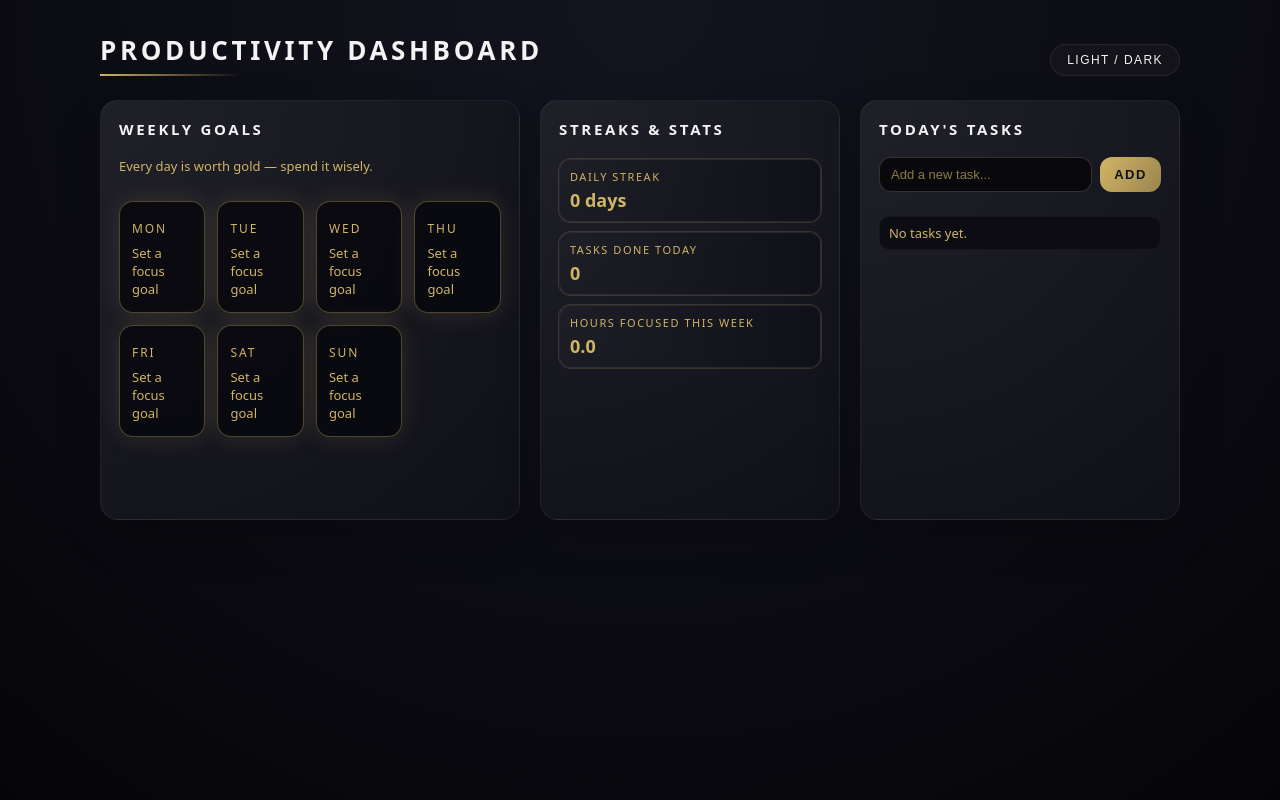
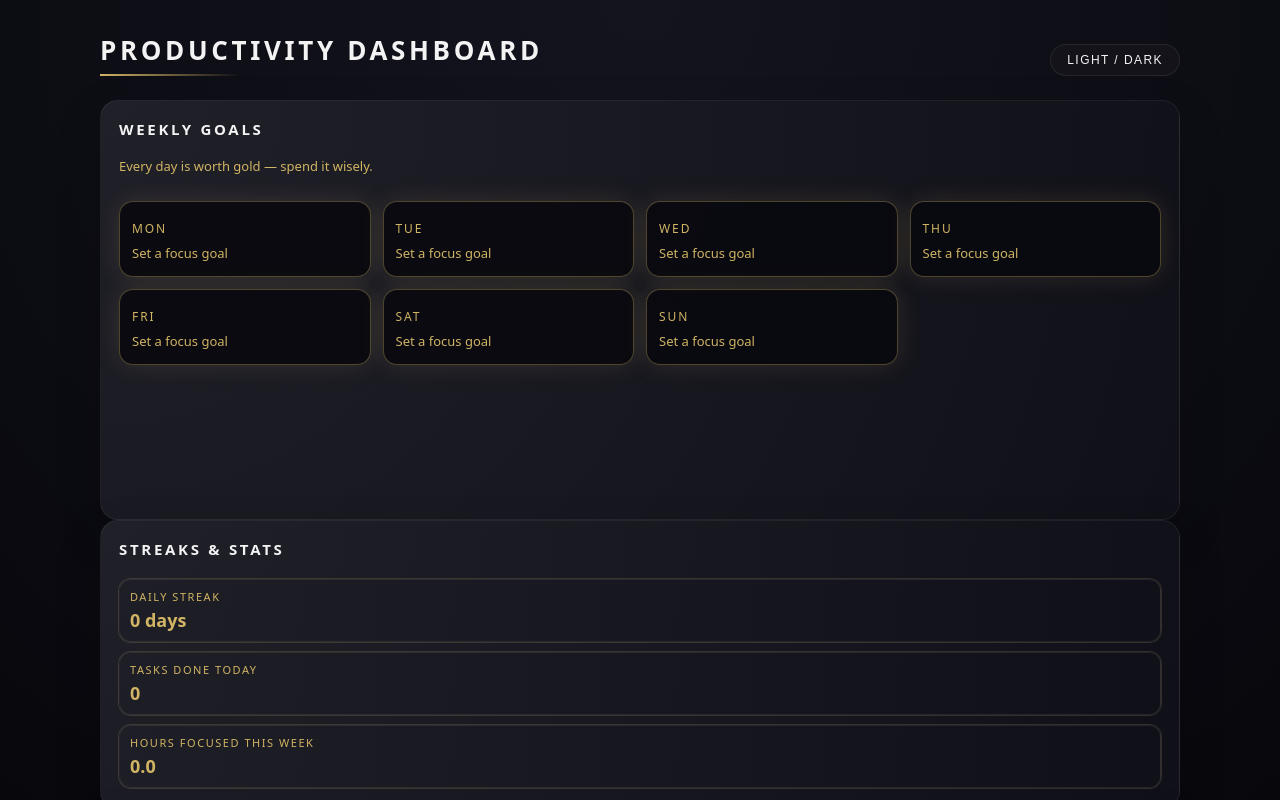
Before and after one commit to NedyCLips/Productivity-Dashboard, a React (Vite) app: page / in a window 1280 px wide. Shown: the top 800 px of the page. Built offline with nearby package versions, Linux system fonts and the light colour scheme.

Commit message:
Refactor comments and update main layout structure

```diff
--- a/src/App.jsx
+++ b/src/App.jsx
@@ -4,7 +4,7 @@ export default function App() {
   const [tasks, setTasks] = useState([]);
   const [newTask, setNewTask] = useState("");
 
-  // Load tasks from localStorage on first render
+  // Load tasks from localStorage
   useEffect(() => {
     try {
       const stored = localStorage.getItem("pd-tasks");
@@ -19,7 +19,7 @@ export default function App() {
     }
   }, []);
 
-  // Save tasks whenever they change
+  // Save tasks when they change
   useEffect(() => {
     try {
       localStorage.setItem("pd-tasks", JSON.stringify(tasks));
@@ -59,8 +59,8 @@ export default function App() {
         <button className="mode-toggle">Light / Dark</button>
       </header>
 
-      <main className="app-grid">
-        {/* LEFT – weekly calendar */}
+      <main className="app-grid-areas">
+        {/* TOP LEFT – weekly calendar */}
         <section className="card weekly-card">
           <h2>Weekly Goals</h2>
           <p className="gold-note">Every day is worth gold — spend it wisely.</p>
@@ -74,8 +74,8 @@ export default function App() {
           </div>
         </section>
 
-        {/* CENTER – stats */}
-        <section className="card">
+        {/* TOP RIGHT – stats */}
+        <section className="card stats-card">
           <h2>Streaks & Stats</h2>
           <div className="stats-row">
             <div className="stat-block">
@@ -93,8 +93,8 @@ export default function App() {
           </div>
         </section>
 
-        {/* RIGHT – tasks */}
-        <section className="card">
+        {/* BOTTOM – tasks (spans full width) */}
+        <section className="card tasks-card">
           <h2>Today&apos;s Tasks</h2>
           <div className="tasks-input-row">
             <input
@@ -109,6 +109,7 @@ export default function App() {
               Add
             </button>
           </div>
+
           <ul className="tasks-list">
             {tasks.length === 0 && (
               <li className="task-item">
```
